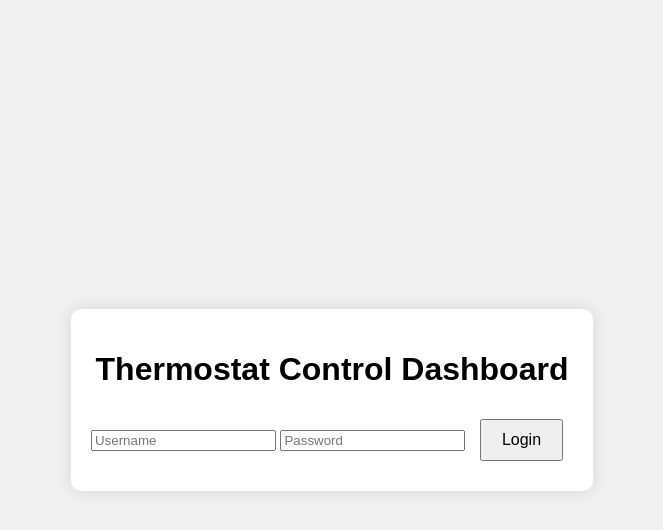
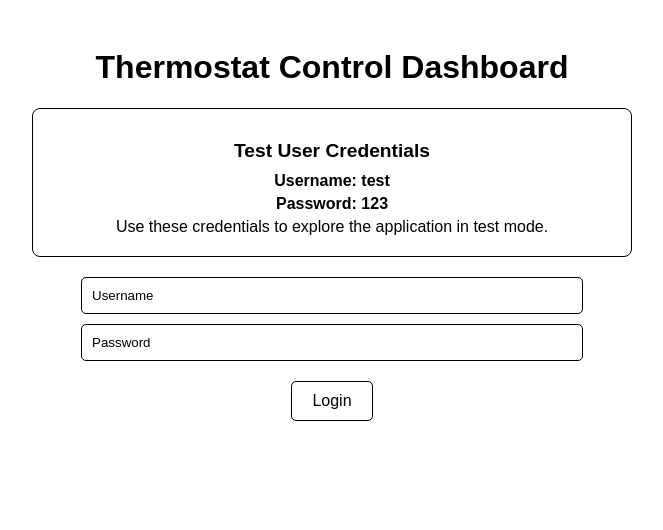
Before and after one commit to Alapp1/thermostat, a website: page public/index.html in a window 1280 px wide. Shown: the whole page, without its empty margins (308-971 px from the left). Drawn offline with Linux system fonts and the light colour scheme.

Commit message:
Removed scheduler from html and css - TODO: Move test account info

```diff
--- a/public/index.html
+++ b/public/index.html
@@ -10,6 +10,14 @@
 <body>
     <div class="container">
         <h1>Thermostat Control Dashboard</h1>
+
+        <!-- Test User Credentials Section -->
+        <div id="testUserInfo" class="info-box">
+            <h2>Test User Credentials</h2>
+            <p><strong>Username:</strong> <span class="test-username">test</span></p>
+            <p><strong>Password:</strong> <span class="test-password">123</span></p>
+            <p>Use these credentials to explore the application in test mode.</p>
+        </div>
 
         <!-- Login Section -->
         <div id="loginSection">
@@ -26,23 +34,6 @@
 
             <!-- Logout Button -->
             <button id="logoutButton">Logout</button>
-
-            <!-- Schedule Section -->
-            <div id="scheduleSection">
-                <h2>Schedule Times</h2>
-                <div class="schedule-column">
-                    <h3>Cool Times</h3>
-                    <input type="time" id="coolTimeInput">
-                    <button id="addCoolTimeButton">Add Cool Time</button>
-                    <ul id="coolTimesList"></ul>
-                </div>
-                <div class="schedule-column">
-                    <h3>Off Times</h3>
-                    <input type="time" id="offTimeInput">
-                    <button id="addOffTimeButton">Add Off Time</button>
-                    <ul id="offTimesList"></ul>
-                </div>
-            </div>
         </div>
     </div>
     <script src="scripts.js"></script>
--- a/public/styles.css
+++ b/public/styles.css
@@ -1,22 +1,101 @@
+/* General Container Styling */
 body {
+    background-color: white;
+    color: black;
     font-family: Arial, sans-serif;
-    display: flex;
-    justify-content: center;
-    align-items: center;
-    height: 100vh;
-    margin: 0;
-    background-color: #f0f0f0;
+    text-align: center;
 }
+
 .container {
-    text-align: center;
-    background: white;
+    max-width: 600px;
+    margin: 0 auto;
     padding: 20px;
-    border-radius: 10px;
-    box-shadow: 0px 0px 15px rgba(0,0,0,0.1);
 }
-button {
+
+/* Info Box Styling */
+.info-box {
+    margin-bottom: 20px;
+    padding: 15px;
+    border: 1px solid black;
+    border-radius: 8px;
+    background-color: white;
+    color: black;
+}
+
+.info-box h2 {
+    font-size: 1.2em;
+    margin-bottom: 10px;
+    color: black;
+}
+
+.info-box p {
+    margin: 5px 0;
+    font-size: 1em;
+}
+
+.info-box strong {
+    color: black;
+}
+
+.test-username, .test-password {
+    font-weight: bold;
+    color: black;
+}
+
+/* Login Section Styling */
+#loginSection {
+    margin-top: 10px;
+}
+
+#loginSection input {
+    display: block;
+    margin: 10px auto;
+    padding: 10px;
+    width: 80%;
+    border: 1px solid black;
+    border-radius: 5px;
+    background-color: white;
+    color: black;
+}
+
+#loginSection input::placeholder {
+    color: black;
+}
+
+#loginSection button {
+    margin-top: 10px;
     padding: 10px 20px;
+    background-color: white;
+    color: black;
+    border: 1px solid black;
+    border-radius: 5px;
+    cursor: pointer;
+    font-size: 1em;
+}
+
+#loginSection button:hover {
+    background-color: black;
+    color: white;
+}
+
+/* Control Section Styling */
+#controlSection button {
     margin: 10px;
-    font-size: 16px;
+    padding: 10px 20px;
+    background-color: white;
+    color: black;
+    border: 1px solid black;
+    border-radius: 5px;
     cursor: pointer;
 }
+
+#controlSection button:hover {
+    background-color: black;
+    color: white;
+}
+
+#status {
+    margin-top: 20px;
+    font-size: 1.1em;
+    color: black;
+}
```
